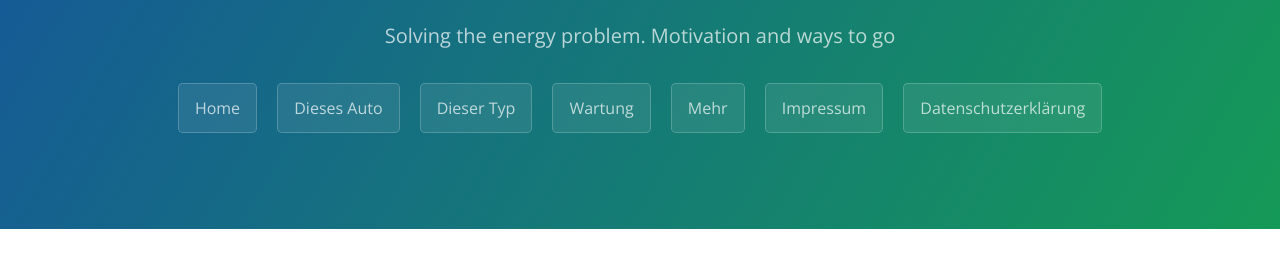
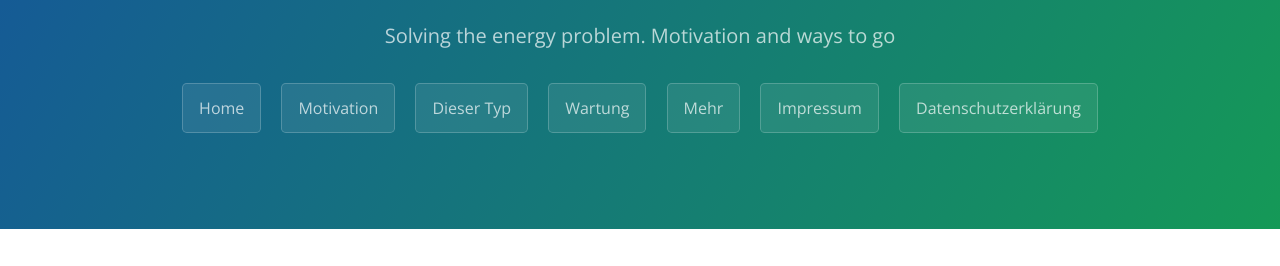
Before and after one commit to trautw/Energy, a Jekyll site: the page built from docs/_pages/01_motivation.md, in a window 1280 px wide. Shown: the part 154-420 px from the top of the page. Built offline with Jekyll 4.4.1, drawn with Linux system fonts in a browser that asks for light colours.

Commit message:
Update and rename 01_object.md to 01_motivation.md

```diff
--- a/docs/_pages/01_object.md
+++ b/docs/_pages/01_motivation.md
@@ -1,7 +1,7 @@
 ---
 layout: default
-title: Dieses Auto
-permalink: /object/
+title: Motivation
+permalink: /motivation/
 ---
 
 Enery is important
```
